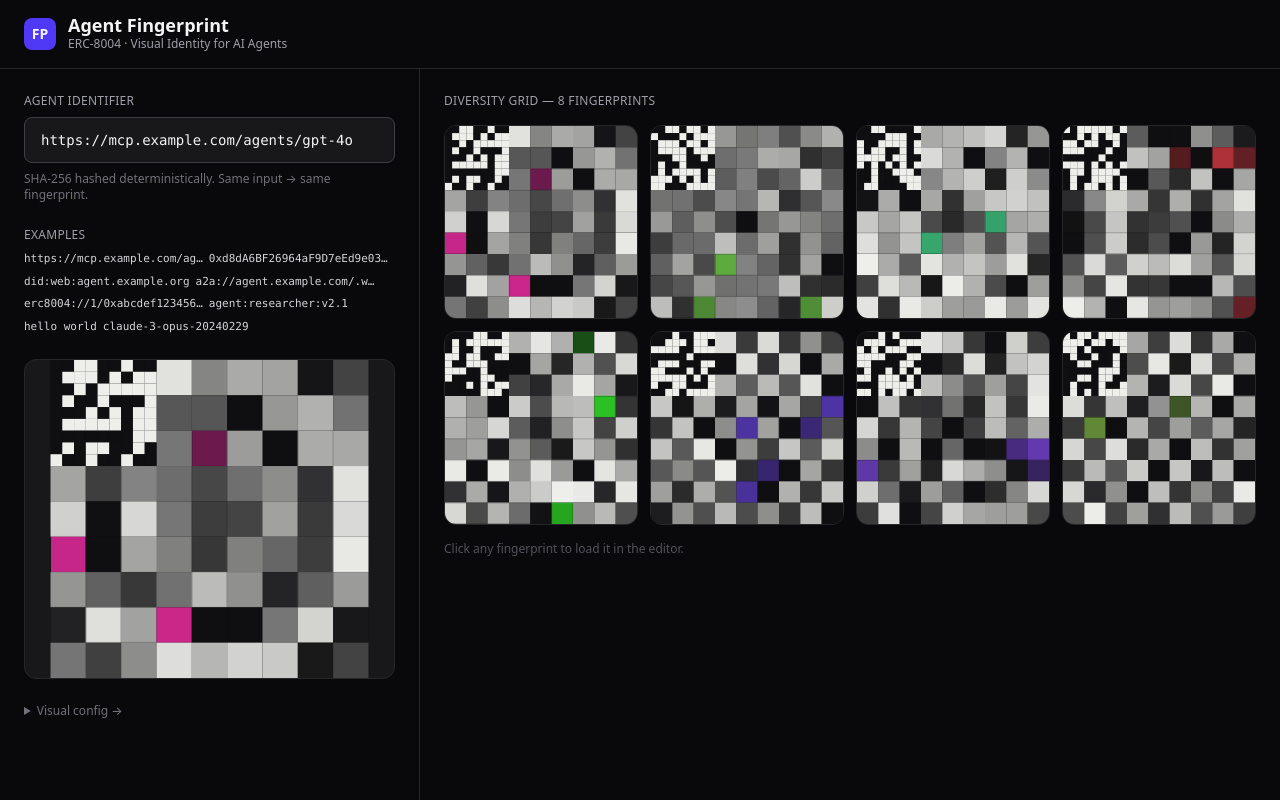
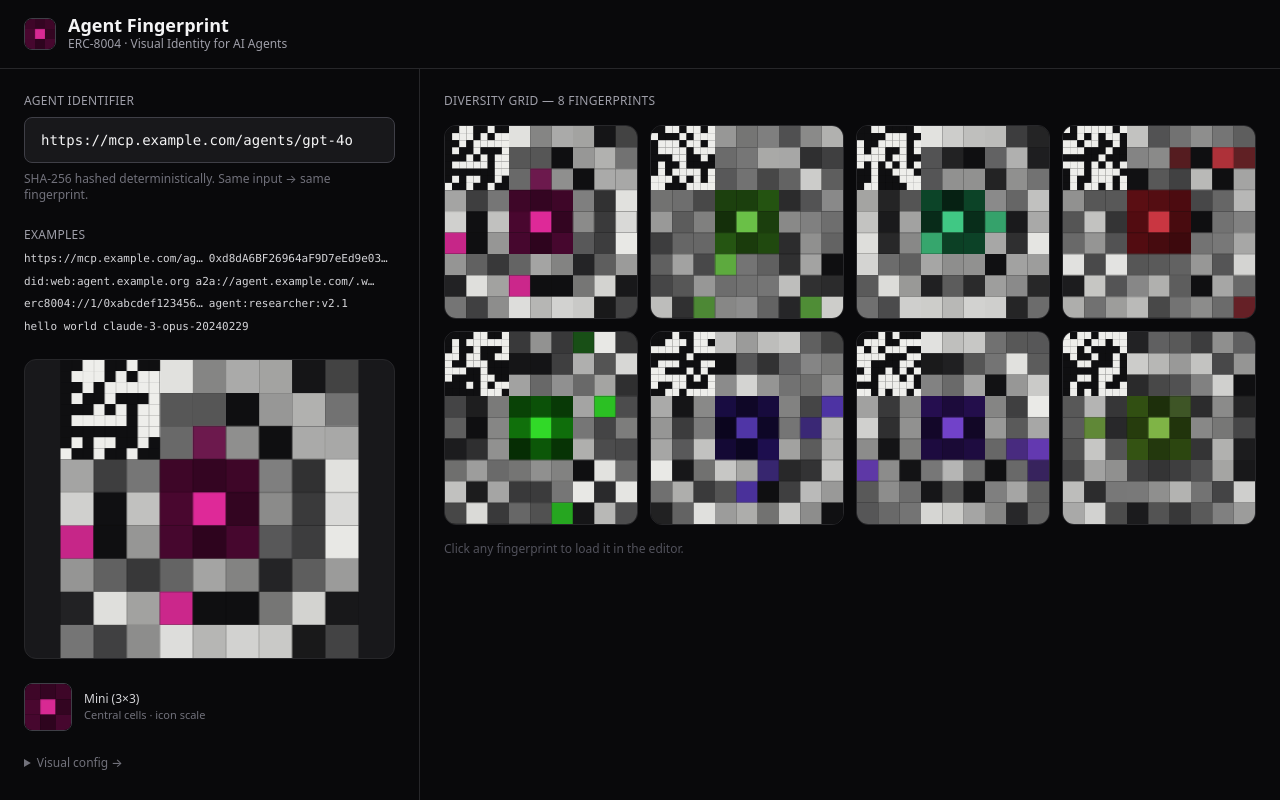
Before and after one commit to p4nthera115/fingerprint-erc8004, a React (Vite) app: page / in a window 1280 px wide. Built offline with nearby package versions, Linux system fonts and the light colour scheme.

Commit message:
feat: fingerprint design; feat: minifies fingerprint;

```diff
--- a/src/App.tsx
+++ b/src/App.tsx
@@ -3,22 +3,25 @@
  * Also shows a grid of diverse example fingerprints.
  */
 
-import { useState, useEffect, useCallback } from 'react'
-import { motion, AnimatePresence } from 'framer-motion'
-import { hashString } from './lib/hash'
-import { mapHashToConfig } from './lib/parameterMapper'
-import type { VisualConfig } from './lib/types'
-import { FingerprintSquares } from './components/FingerprintSquares'
+import { useState, useEffect, useCallback } from "react"
+import { motion, AnimatePresence } from "framer-motion"
+import { hashString } from "./lib/hash"
+import { mapHashToConfig } from "./lib/parameterMapper"
+import type { VisualConfig } from "./lib/types"
+import {
+  FingerprintSquares,
+  FingerprintMini,
+} from "./components/FingerprintSquares"
 
 const EXAMPLE_INPUTS = [
-  'https://mcp.example.com/agents/gpt-4o',
-  '0xd8dA6BF26964aF9D7eEd9e03E53415D37aA96045',
-  'did:web:agent.example.org',
-  'a2a://agent.example.com/.well-known/agent.json',
-  'erc8004://1/0xabcdef1234567890',
-  'agent:researcher:v2.1',
-  'hello world',
-  'claude-3-opus-20240229',
+  "https://mcp.example.com/agents/gpt-4o",
+  "0xd8dA6BF26964aF9D7eEd9e03E53415D37aA96045",
+  "did:web:agent.example.org",
+  "a2a://agent.example.com/.well-known/agent.json",
+  "erc8004://1/0xabcdef1234567890",
+  "agent:researcher:v2.1",
+  "hello world",
+  "claude-3-opus-20240229",
 ]
 
 function useFingerprint(input: string) {
@@ -33,7 +36,9 @@ function useFingerprint(input: string) {
     hashString(input).then((bytes) => {
       if (!cancelled) setConfig(mapHashToConfig(bytes))
     })
-    return () => { cancelled = true }
+    return () => {
+      cancelled = true
+    }
   }, [input])
 
   return config
@@ -47,7 +52,7 @@ function GridItem({ input }: { input: string }) {
       initial={{ opacity: 0, scale: 0.9 }}
       animate={{ opacity: 1, scale: 1 }}
       className="relative group rounded-xl overflow-hidden bg-zinc-900 border border-zinc-800"
-      style={{ aspectRatio: '1' }}
+      style={{ aspectRatio: "1" }}
     >
       <FingerprintSquares config={config} interactive={false} />
       <div className="absolute bottom-0 left-0 right-0 px-2 py-1 bg-black/60 text-[10px] text-zinc-400 truncate opacity-0 group-hover:opacity-100 transition-opacity">
@@ -58,7 +63,9 @@ function GridItem({ input }: { input: string }) {
 }
 
 export default function App() {
-  const [inputValue, setInputValue] = useState('https://mcp.example.com/agents/gpt-4o')
+  const [inputValue, setInputValue] = useState(
+    "https://mcp.example.com/agents/gpt-4o"
+  )
   const [debouncedInput, setDebouncedInput] = useState(inputValue)
   const mainConfig = useFingerprint(debouncedInput)
 
@@ -76,12 +83,22 @@ export default function App() {
     <div className="min-h-screen bg-zinc-950 text-zinc-100 flex flex-col">
       {/* Header */}
       <header className="border-b border-zinc-800 px-6 py-4 flex items-center gap-3">
-        <div className="w-8 h-8 rounded-lg bg-indigo-600 flex items-center justify-center text-sm font-bold">
-          FP
+        <div className="w-8 h-8 rounded-lg overflow-hidden border border-zinc-700 shrink-0">
+          {mainConfig ? (
+            <FingerprintMini config={mainConfig} />
+          ) : (
+            <div className="w-full h-full bg-indigo-600 flex items-center justify-center text-sm font-bold">
+              FP
+            </div>
+          )}
         </div>
         <div>
-          <h1 className="text-lg font-semibold leading-none">Agent Fingerprint</h1>
-          <p className="text-xs text-zinc-400 mt-0.5">ERC-8004 · Visual Identity for AI Agents</p>
+          <h1 className="text-lg font-semibold leading-none">
+            Agent Fingerprint
+          </h1>
+          <p className="text-xs text-zinc-400 mt-0.5">
+            ERC-8004 · Visual Identity for AI Agents
+          </p>
         </div>
       </header>
 
@@ -106,7 +123,9 @@ export default function App() {
 
           {/* Examples */}
           <div>
-            <p className="text-xs font-medium text-zinc-400 uppercase tracking-wide mb-2">Examples</p>
+            <p className="text-xs font-medium text-zinc-400 uppercase tracking-wide mb-2">
+              Examples
+            </p>
             <div className="flex flex-wrap gap-1.5">
               {EXAMPLE_INPUTS.map((ex) => (
                 <button
@@ -115,7 +134,7 @@ export default function App() {
                   className="text-[11px] px-2 py-1 rounded bg-zinc-800 hover:bg-zinc-700 text-zinc-300 transition-colors font-mono truncate max-w-[200px]"
                   title={ex}
                 >
-                  {ex.length > 28 ? ex.slice(0, 26) + '…' : ex}
+                  {ex.length > 28 ? ex.slice(0, 26) + "…" : ex}
                 </button>
               ))}
             </div>
@@ -131,12 +150,27 @@ export default function App() {
                 exit={{ opacity: 0, scale: 0.95 }}
                 transition={{ duration: 0.3 }}
                 className="rounded-xl overflow-hidden border border-zinc-800 bg-zinc-900"
-                style={{ height: 320 }}
+                style={{ height: 300 }}
               >
                 <FingerprintSquares config={mainConfig} interactive />
               </motion.div>
             )}
           </AnimatePresence>
+
+          {/* Mini preview */}
+          {mainConfig && (
+            <div className="flex items-center gap-3">
+              <div className="w-12 h-12 rounded-lg overflow-hidden border border-zinc-700 shrink-0">
+                <FingerprintMini config={mainConfig} />
+              </div>
+              <div>
+                <p className="text-xs font-medium text-zinc-300">Mini (3×3)</p>
+                <p className="text-[11px] text-zinc-500">
+                  Central cells · icon scale
+                </p>
+              </div>
+            </div>
+          )}
 
           {/* Config readout */}
           {mainConfig && (
@@ -158,7 +192,11 @@ export default function App() {
           </p>
           <div className="grid grid-cols-2 sm:grid-cols-3 md:grid-cols-4 gap-3">
             {EXAMPLE_INPUTS.map((ex) => (
-              <button key={ex} onClick={() => handleExample(ex)} className="focus:outline-none focus:ring-2 focus:ring-indigo-500 rounded-xl">
+              <button
+                key={ex}
+                onClick={() => handleExample(ex)}
+                className="focus:outline-none focus:ring-2 focus:ring-indigo-500 rounded-xl"
+              >
                 <GridItem input={ex} />
               </button>
             ))}
--- a/src/components/FingerprintSquares.tsx
+++ b/src/components/FingerprintSquares.tsx
@@ -1,15 +1,16 @@
 /**
  * FingerprintSquares — SVG square-grid renderer.
  *
- * Renders a 10×10 grid of solid squares on a dark background.
+ * Renders a 9×9 grid of solid squares on a dark background.
  * The top-left 3×3 cells are replaced by a 9×9 binary sub-grid,
- * unique per fingerprint. The remaining cells use one of three
- * pattern types (spiral / rings / checkerboard) with continuous
- * grayscale fill. A handful of accent cells carry the fingerprint's
- * primary hue with a subtle CSS shimmer animation.
+ * unique per fingerprint. The remaining cells use concentric rings
+ * with continuous grayscale fill. Rings carry a subtle radial depth
+ * gradient — valleys between rings darken toward the center, giving
+ * a concave bowl feel. A handful of accent cells carry the
+ * fingerprint's primary hue with a subtle CSS shimmer animation.
  */
 
-import type { VisualConfig, PatternType } from '../lib/types'
+import type { VisualConfig } from "../lib/types"
 
 interface Props {
   config: VisualConfig
@@ -20,31 +21,28 @@ interface Props {
 
 // ── Grid constants ────────────────────────────────────────────────────────────
 
-const GRID       = 9            // main grid cells per axis
-const CORNER     = 3            // detail corner: spans this many main cells
-const SUB_F      = 3            // sub-cells per main cell inside corner
-const CELL       = 100 / GRID   // main-cell size in SVG units (viewBox 100×100)
-const SUB_TOTAL  = CORNER * SUB_F                  // = 9 sub-cells per axis
-const SUB_CELL   = (CORNER * CELL) / SUB_TOTAL     // ≈ 3.333 SVG units
+const GRID = 9 // main grid cells per axis
+const CORNER = 3 // detail corner: spans this many main cells
+const SUB_F = 3 // sub-cells per main cell inside corner
+const CELL = 100 / GRID // main-cell size in SVG units (viewBox 100×100)
+const SUB_TOTAL = CORNER * SUB_F // = 9 sub-cells per axis
+const SUB_CELL = (CORNER * CELL) / SUB_TOTAL // ≈ 3.333 SVG units
 
 // ── Fixed colors ──────────────────────────────────────────────────────────────
 
-const BG    = '#0e0e0f'
-const INK   = 'rgb(15,15,17)'
-const PAPER = 'rgb(238,238,235)'
+const BG = "#0e0e0f"
+const INK = "rgb(15,15,17)"
+const PAPER = "rgb(238,238,235)"
+
+// ── Mini constants ────────────────────────────────────────────────────────────
+
+/** The central 3×3 cells of the 9×9 grid (cx/cy indices 3–5). */
+const MINI_CENTER = 3
+const MINI_SIZE = 3
+const MINI_CELL = 100 / MINI_SIZE // each mini cell = 33.33 SVG units
 
 // ── Pattern remap ─────────────────────────────────────────────────────────────
 
-const PATTERN_REMAP: Record<PatternType, number> = {
-  voronoi:   0,   // spiral
-  noise:     0,
-  hexagonal: 0,
-  spiral:    0,
-  dots:      1,   // rings
-  rings:     1,
-  grid:      2,   // checkerboard
-  stripes:   2,
-}
 
 // ── Math helpers ──────────────────────────────────────────────────────────────
 
@@ -68,67 +66,64 @@ function cellHash(cx: number, cy: number, seed: number, seed2: number): number {
 
 // Lerp between paper (t=0) and ink (t=1).
 function grayFill(t: number): string {
-  const r = Math.round(238 + (15  - 238) * t)
-  const g = Math.round(238 + (15  - 238) * t)
-  const b = Math.round(235 + (17  - 235) * t)
+  const r = Math.round(238 + (15 - 238) * t)
+  const g = Math.round(238 + (15 - 238) * t)
+  const b = Math.round(235 + (17 - 235) * t)
   return `rgb(${r},${g},${b})`
 }
 
 function hslCss(hNorm: number, s: number, l: number): string {
-  return `hsl(${(hNorm * 360).toFixed(1)},${(s * 100).toFixed(1)}%,${(l * 100).toFixed(1)}%)`
+  return `hsl(${(hNorm * 360).toFixed(1)},${(s * 100).toFixed(1)}%,${(
+    l * 100
+  ).toFixed(1)}%)`
 }
 
 // ── Pattern value (0 = paper, 1 = ink) ───────────────────────────────────────
 
+// Concentric rings with radial depth gradient.
+// Valleys (dark inter-ring areas) darken progressively toward the center,
+// creating a subtle concave bowl / tunnel feel.
 function cellPattern(
-  cx: number, cy: number,
-  patternType: number,
-  patternFrequency: number,
-  patternDensity: number,
-  numArms: number,
+  cx: number,
+  cy: number,
+  patternFrequency: number
 ): number {
-  const nx = (cx + 0.5) / GRID * 2 - 1
-  const ny = (cy + 0.5) / GRID * 2 - 1
-  const r  = Math.sqrt(nx * nx + ny * ny)
-
-  if (patternType === 0) {                // Spiral
-    const theta = Math.atan2(ny, nx)
-    const arms  = Math.round(numArms)
-    const raw   = theta / (2 * Math.PI) * arms + r * (1.4 + patternFrequency * 0.12)
-    const t     = ((raw % 1) + 1) % 1    // GLSL mod, handles negatives
-    const armW  = 0.28 + patternDensity * 0.22
-    const inArm = 1 - smoothstep(armW - 0.08, armW + 0.08, t)
-    const hub   = 1 - smoothstep(0.18, 0.28, r)
-    return Math.max(inArm, hub)
-  }
-
-  if (patternType === 1) {                // Concentric rings
-    const wave  = Math.sin(r * Math.PI * (2 + patternFrequency * 0.30))
-    const rings = (wave + 1) * 0.5
-    const hub   = 1 - smoothstep(0.12, 0.22, r)
-    return Math.max(rings, hub)
-  }
-
-  return (cx + cy) % 2 === 0 ? 1 : 0     // Checkerboard
+  const nx = ((cx + 0.5) / GRID) * 2 - 1
+  const ny = ((cy + 0.5) / GRID) * 2 - 1
+  const r = Math.sqrt(nx * nx + ny * ny)
+  const wave = Math.sin(r * Math.PI * (2 + patternFrequency * 0.3))
+  const rings = (wave + 1) * 0.5
+  const valley = 1 - rings // 1 at trough, 0 at ring peak
+  const radialBias = 1 - smoothstep(0.1, 0.85, r) // 1 at center, 0 at edge
+  const depth = valley * radialBias * 0.3 // max +0.30 extra darkness at center trough
+  const hub = 1 - smoothstep(0.12, 0.22, r)
+  return Math.max(Math.min(1, rings + depth), hub)
 }
 
 // ── Component ─────────────────────────────────────────────────────────────────
 
-export function FingerprintSquares({ config, className = 'w-full h-full' }: Props) {
-  const patternType = PATTERN_REMAP[config.patternType] ?? 0
-  const numArms     = Math.ceil(config.displacementFrequency / 2)
-  const seed1       = config.patternDensity   * 100 + config.shimmerIntensity * 10
-  const seed2       = config.breatheScale     * 100 + config.colorShift       * 100
-  const accentColor = hslCss(config.primaryHue / 360, config.primarySaturation, 0.56)
+export function FingerprintSquares({
+  config,
+  className = "w-full h-full",
+}: Props) {
+  const seed1 = config.patternDensity * 100 + config.shimmerIntensity * 10
+  const seed2 = config.breatheScale * 100 + config.colorShift * 100
+  const hue = config.primaryHue
+  const sat = (config.primarySaturation * 60 + 30).toFixed(1)
+  const accentColor = hslCss(
+    config.primaryHue / 360,
+    config.primarySaturation,
+    0.56
+  )
   // pulseRate 0.2–2.0 → shimmer duration 5s–0.5s
-  const shimmerDur  = `${(1 / config.pulseRate).toFixed(2)}s`
+  const shimmerDur = `${(1 / config.pulseRate).toFixed(2)}s`
 
   return (
     <svg
       viewBox="0 0 100 100"
       xmlns="http://www.w3.org/2000/svg"
       className={className}
-      style={{ display: 'block', width: '100%', height: '100%' }}
+      style={{ display: "block", width: "100%", height: "100%" }}
     >
       {/* Shimmer uses brightness so it doesn't fight the per-cell opacity attribute */}
       <style>{`@keyframes fp-shimmer{0%,100%{filter:brightness(.82)}50%{filter:brightness(1)}}`}</style>
@@ -141,36 +136,76 @@ export function FingerprintSquares({ config, className = 'w-full h-full' }: Prop
         Array.from({ length: GRID }, (_, cx) => {
           if (cx < CORNER && cy < CORNER) return null
 
-          const hash   = cellHash(cx, cy, seed1, seed2)
+          // The very center cell is always a bright accent with shimmer.
+          const isCenter = cx === MINI_CENTER + 1 && cy === MINI_CENTER + 1
+          if (isCenter) {
+            const delay = (cellHash(cx + 89.7, cy + 71.3, seed1, seed2) * 2).toFixed(2)
+            return (
+              <rect
+                key={`m-${cx}-${cy}`}
+                x={cx * CELL}
+                y={cy * CELL}
+                width={CELL}
+                height={CELL}
+                fill={accentColor}
+                opacity={0.93}
+                style={{
+                  animation: `fp-shimmer ${shimmerDur} ${delay}s ease-in-out infinite`,
+                }}
+              />
+            )
+          }
+
+          const hash = cellHash(cx, cy, seed1, seed2)
           const accent = hash > 0.95
 
           if (accent) {
             // Second hash drives opacity (0.35–1.0); third drives animation phase offset.
-            const opacity   = 0.35 + cellHash(cx + 43.1, cy + 67.9, seed1, seed2) * 0.65
-            const delay     = (cellHash(cx + 89.7, cy + 71.3, seed1, seed2) * 2).toFixed(2)
+            const opacity =
+              0.35 + cellHash(cx + 43.1, cy + 67.9, seed1, seed2) * 0.65
+            const delay = (
+              cellHash(cx + 89.7, cy + 71.3, seed1, seed2) * 2
+            ).toFixed(2)
             return (
               <rect
                 key={`m-${cx}-${cy}`}
-                x={cx * CELL} y={cy * CELL}
-                width={CELL} height={CELL}
+                x={cx * CELL}
+                y={cy * CELL}
+                width={CELL}
+                height={CELL}
                 fill={accentColor}
                 opacity={opacity}
-                style={{ animation: `fp-shimmer ${shimmerDur} ${delay}s ease-in-out infinite` }}
+                style={{
+                  animation: `fp-shimmer ${shimmerDur} ${delay}s ease-in-out infinite`,
+                }}
               />
             )
           }
 
           // Pattern sets the tone (dominant); grain adds per-cell variation within that tone.
           // Non-arm cells land in [0, 0.45], arm cells in [0.65, 1.0] — distinct zones, each varied.
-          const pattern  = cellPattern(cx, cy, patternType, config.patternFrequency, config.patternDensity, numArms)
-          const grain    = cellHash(cx + 17.3, cy + 23.1, seed1, seed2)
-          const fillVal  = Math.min(1, pattern * 0.65 + grain * 0.45)
+          const pattern = cellPattern(cx, cy, config.patternFrequency)
+          const grain = cellHash(cx + 17.3, cy + 23.1, seed1, seed2)
+          const fillVal = Math.min(1, pattern * 0.65 + grain * 0.45)
+
+          // Central 3×3 cells use the dark hue palette (mini region).
+          const isMini =
+            cx >= MINI_CENTER &&
+            cx < MINI_CENTER + MINI_SIZE &&
+            cy >= MINI_CENTER &&
+            cy < MINI_CENTER + MINI_SIZE
+          const fill = isMini
+            ? `hsl(${hue},${sat}%,${(7 + (1 - fillVal) * 21).toFixed(1)}%)`
+            : grayFill(fillVal)
+
           return (
             <rect
               key={`m-${cx}-${cy}`}
-              x={cx * CELL} y={cy * CELL}
-              width={CELL} height={CELL}
-              fill={grayFill(fillVal)}
+              x={cx * CELL}
+              y={cy * CELL}
+              width={CELL}
+              height={CELL}
+              fill={fill}
             />
           )
         })
@@ -181,12 +216,118 @@ export function FingerprintSquares({ config, className = 'w-full h-full' }: Prop
         Array.from({ length: SUB_TOTAL }, (_, sx) => (
           <rect
             key={`s-${sx}-${sy}`}
-            x={sx * SUB_CELL} y={sy * SUB_CELL}
-            width={SUB_CELL} height={SUB_CELL}
-            fill={cellHash(sx + 97.3, sy + 113.7, seed1, seed2) > 0.5 ? INK : PAPER}
+            x={sx * SUB_CELL}
+            y={sy * SUB_CELL}
+            width={SUB_CELL}
+            height={SUB_CELL}
+            fill={
+              cellHash(sx + 97.3, sy + 113.7, seed1, seed2) > 0.5 ? INK : PAPER
+            }
           />
         ))
       )}
     </svg>
   )
 }
+
+// ── Mini component ────────────────────────────────────────────────────────────
+
+/**
+ * FingerprintMini — compact 3×3 icon extracted from the central cells of the
+ * full 9×9 grid. Uses a dark, hue-saturated palette instead of grayscale,
+ * making it distinctive at small sizes (avatar / favicon scale).
+ */
+export function FingerprintMini({
+  config,
+  className = "w-full h-full",
+}: {
+  config: VisualConfig
+  className?: string
+}) {
+  const seed1 = config.patternDensity * 100 + config.shimmerIntensity * 10
+  const seed2 = config.breatheScale * 100 + config.colorShift * 100
+  const hue = config.primaryHue
+  // Boost saturation so the hue reads clearly even on dark cells.
+  const sat = (config.primarySaturation * 60 + 30).toFixed(1)
+  const shimmerDur = `${(1 / config.pulseRate).toFixed(2)}s`
+
+  return (
+    <svg
+      viewBox="0 0 100 100"
+      xmlns="http://www.w3.org/2000/svg"
+      className={className}
+      style={{ display: "block", width: "100%", height: "100%" }}
+    >
+      <style>{`@keyframes fp-shimmer{0%,100%{filter:brightness(.82)}50%{filter:brightness(1)}}`}</style>
+
+      {/* Very dark hue-tinted background */}
+      <rect
+        width="100"
+        height="100"
+        fill={`hsl(${hue},${(config.primarySaturation * 40 + 10).toFixed(1)}%,4%)`}
+      />
+
+      {Array.from({ length: MINI_SIZE }, (_, localCy) =>
+        Array.from({ length: MINI_SIZE }, (_, localCx) => {
+          const cx = MINI_CENTER + localCx
+          const cy = MINI_CENTER + localCy
+
+          // Center cell: always bright accent with shimmer.
+          if (localCx === 1 && localCy === 1) {
+            const delay = (cellHash(cx + 89.7, cy + 71.3, seed1, seed2) * 2).toFixed(2)
+            return (
+              <rect
+                key={`mini-${localCx}-${localCy}`}
+                x={localCx * MINI_CELL}
+                y={localCy * MINI_CELL}
+                width={MINI_CELL}
+                height={MINI_CELL}
+                fill={`hsl(${hue},${sat}%,55%)`}
+                opacity={0.93}
+                style={{
+                  animation: `fp-shimmer ${shimmerDur} ${delay}s ease-in-out infinite`,
+                }}
+              />
+            )
+          }
+
+          // Accent cells: pop with a bright hue highlight.
+          const hash = cellHash(cx, cy, seed1, seed2)
+          if (hash > 0.95) {
+            const opacity =
+              0.5 + cellHash(cx + 43.1, cy + 67.9, seed1, seed2) * 0.4
+            return (
+              <rect
+                key={`mini-${localCx}-${localCy}`}
+                x={localCx * MINI_CELL}
+                y={localCy * MINI_CELL}
+                width={MINI_CELL}
+                height={MINI_CELL}
+                fill={`hsl(${hue},${sat}%,55%)`}
+                opacity={opacity}
+              />
+            )
+          }
+
+          // Pattern + grain → darkness, mapped to a dark hue range.
+          const pattern = cellPattern(cx, cy, config.patternFrequency)
+          const grain = cellHash(cx + 17.3, cy + 23.1, seed1, seed2)
+          const fillVal = Math.min(1, pattern * 0.65 + grain * 0.45)
+          // fillVal 0 (light) → lightness 28%, fillVal 1 (dark) → lightness 7%
+          const lightness = (7 + (1 - fillVal) * 21).toFixed(1)
+
+          return (
+            <rect
+              key={`mini-${localCx}-${localCy}`}
+              x={localCx * MINI_CELL}
+              y={localCy * MINI_CELL}
+              width={MINI_CELL}
+              height={MINI_CELL}
+              fill={`hsl(${hue},${sat}%,${lightness}%)`}
+            />
+          )
+        })
+      )}
+    </svg>
+  )
+}
```
